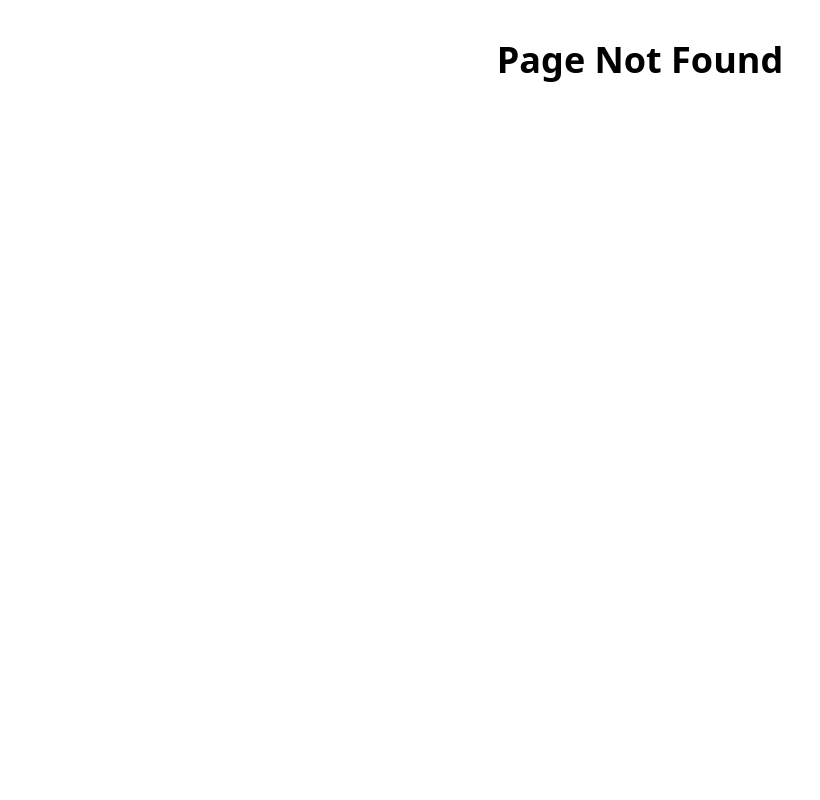
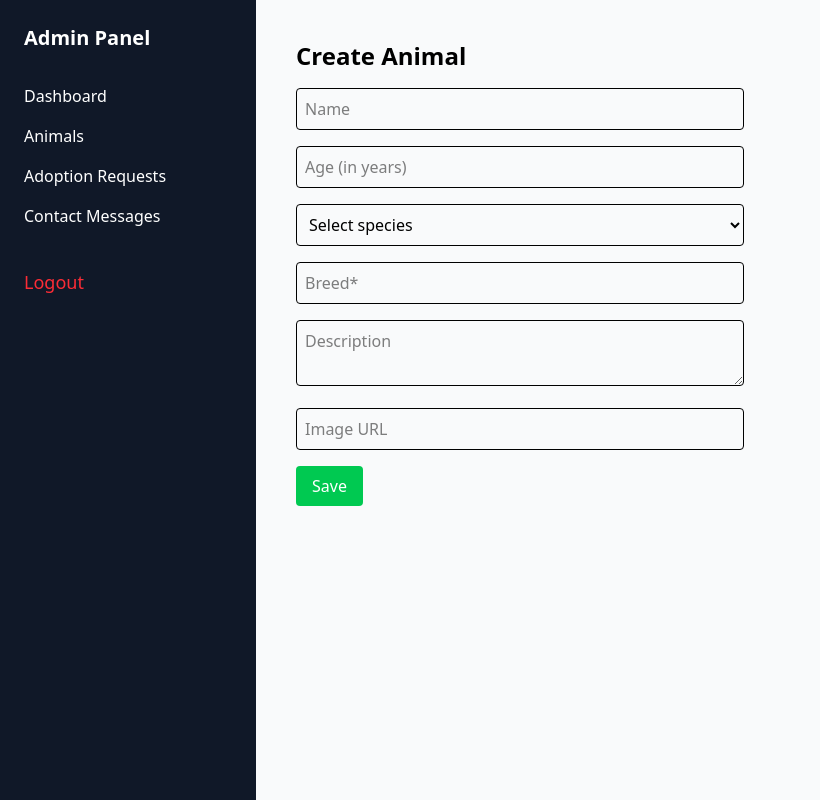
Before and after one commit to angelika-musial/shelter-app, a React (Vite) app in the folder frontend/: page /admin/animals/new in a window 1280 px wide. Before the commit this address had no page. Shown: the whole page, without its empty margins (0-820 px from the left). Built offline with nearby package versions, Linux system fonts and the light colour scheme; sample sign-in values are in the browser's storage.

Commit message:
feat: add create animal page with form validation

```diff
--- a/frontend/src/api/animals.api.ts
+++ b/frontend/src/api/animals.api.ts
@@ -1,7 +1,10 @@
 import { api } from './api';
+import type { AnimalFormData } from '../schemas/animal.schema';
 
 export const getAnimals = () => api.get('/animals');
 
 export const getAnimalById = (id: string) => api.get(`/animals/${id}`);
 
 export const deleteAnimal = (id: string) => api.delete(`/animals/${id}`);
+
+export const createAnimal = (data: AnimalFormData) => api.post('/animals', data);
--- /dev/null
+++ b/frontend/src/components/animals/AnimalForm.tsx
@@ -0,0 +1,106 @@
+import { useForm } from 'react-hook-form';
+import {
+	animalSchema,
+	type AnimalFormInput,
+	type AnimalFormData,
+} from '../../schemas/animal.schema';
+import { zodResolver } from '@hookform/resolvers/zod';
+
+interface Props {
+	onSubmit: (data: AnimalFormData) => void;
+	defaultValues?: Partial<AnimalFormInput>;
+}
+
+const AnimalForm = ({ onSubmit, defaultValues }: Props) => {
+	const {
+		register,
+		handleSubmit,
+		formState: { errors },
+	} = useForm<AnimalFormInput, unknown, AnimalFormData>({
+		resolver: zodResolver(animalSchema),
+		defaultValues,
+	});
+
+	return (
+		<form
+			onSubmit={handleSubmit(onSubmit)}
+			className='space-y-4 max-w-md'
+			noValidate
+		>
+			<div>
+				<input
+					{...register('name')}
+					placeholder='Name'
+					className='w-full border p-2 rounded'
+				/>
+				{errors.name && (
+					<p className='text-red-500 text-sm'>{errors.name.message}</p>
+				)}
+			</div>
+
+			<div>
+				<input
+					type='number'
+					step='0.1'
+					{...register('age')}
+					placeholder='Age (in years)'
+					className='w-full border p-2 rounded'
+				/>
+				{errors.age && (
+					<p className='text-red-500 text-sm'>{errors.age.message}</p>
+				)}
+			</div>
+
+			<div>
+				<select {...register('species')} className='w-full border p-2 rounded'>
+					<option value=''>Select species</option>
+					<option value='dog'>Dog</option>
+					<option value='cat'>Cat</option>
+					<option value='other'>Other</option>
+				</select>
+				{errors.species && (
+					<p className='text-red-500 text-sm'>{errors.species.message}</p>
+				)}
+			</div>
+
+			<div>
+				<input
+					{...register('breed')}
+					placeholder='Breed*'
+					className='w-full border p-2 rounded'
+				/>
+			</div>
+
+			<div>
+				<textarea
+					{...register('description')}
+					placeholder='Description'
+					className='w-full border p-2 rounded'
+				/>
+				{errors.description && (
+					<p className='text-red-500 text-sm'>{errors.description.message}</p>
+				)}
+			</div>
+
+			<div>
+				<input
+					{...register('imageUrl')}
+					placeholder='Image URL'
+					className='w-full border p-2 rounded'
+				/>
+				{errors.imageUrl && (
+					<p className='text-red-500 text-sm'>{errors.imageUrl.message}</p>
+				)}
+			</div>
+
+			<button
+				type='submit'
+				className='bg-green-500 text-white px-4 py-2 rounded hover:bg-green-600 cursor-pointer'
+			>
+				Save
+			</button>
+		</form>
+	);
+};
+
+export default AnimalForm;
--- a/frontend/src/pages/admin/AdminAnimalsPage.tsx
+++ b/frontend/src/pages/admin/AdminAnimalsPage.tsx
@@ -37,9 +37,22 @@ const AdminAnimalsPage = () => {
 		navigate(`/admin/animals/edit/${id}`);
 	};
 
+	const handleCreate = () => {
+		navigate('/admin/animals/new');
+	};
+
 	return (
 		<>
-			<h2 className='text-2xl text-center font-bold mb-6'>Animals</h2>
+			<div className='flex items-center justify-between mb-6'>
+				<h2 className='text-2xl font-bold'>Animals</h2>
+
+				<button
+					onClick={handleCreate}
+					className='px-4 py-2 bg-green-500 text-white rounded hover:bg-green-600 cursor-pointer'
+				>
+					Create New Animal
+				</button>
+			</div>
 			<AnimalList
 				animals={animals}
 				isAdmin
--- /dev/null
+++ b/frontend/src/pages/admin/CreateAnimalPage.tsx
@@ -0,0 +1,22 @@
+import { useNavigate } from 'react-router-dom';
+import AnimalForm from '../../components/animals/AnimalForm';
+import { createAnimal } from '../../api/animals.api';
+import type { AnimalFormData } from '../../schemas/animal.schema';
+
+const CreateAnimalPage = () => {
+	const navigate = useNavigate();
+
+	const handleCreate = async (data: AnimalFormData) => {
+		await createAnimal(data);
+		navigate('/admin/animals');
+	};
+
+	return (
+		<div className='p-4'>
+			<h2 className='text-2xl font-bold mb-4'>Create Animal</h2>
+			<AnimalForm onSubmit={handleCreate} />
+		</div>
+	);
+};
+
+export default CreateAnimalPage;
--- a/frontend/src/routes/AppRouter.tsx
+++ b/frontend/src/routes/AppRouter.tsx
@@ -12,6 +12,7 @@ import AdminLayout from '../components/admin/AdminLayout';
 import AdminAnimalsPage from '../pages/admin/AdminAnimalsPage';
 import AdminAdoptionRequestsPage from '../pages/admin/AdminAdoptionRequestsPage';
 import AdminContactMessagesPage from '../pages/admin/AdminContactMessagesPage';
+import CreateAnimalPage from '../pages/admin/CreateAnimalPage';
 
 export const router = createBrowserRouter([
 	{
@@ -37,6 +38,7 @@ export const router = createBrowserRouter([
 			{ index: true, element: <Navigate to='dashboard' replace /> },
 			{ path: 'dashboard', element: <AdminDashboardPage /> },
 			{ path: 'animals', element: <AdminAnimalsPage /> },
+			{ path: 'animals/new', element: <CreateAnimalPage /> },
 			{ path: 'adoption-requests', element: <AdminAdoptionRequestsPage /> },
 			{ path: 'contact-messages', element: <AdminContactMessagesPage /> },
 		],
--- /dev/null
+++ b/frontend/src/schemas/animal.schema.ts
@@ -0,0 +1,27 @@
+import { z } from 'zod';
+
+export const animalSchema = z.object({
+	name: z.string().trim().min(2, 'Name must be at least 2 characters'),
+	age: z
+		.string()
+		.min(1, 'Age is required')
+		.transform((val) => Number(val))
+		.refine((val) => !isNaN(val), {
+			message: 'Age must be a number',
+		})
+		.refine((val) => val >= 0, {
+			message: 'Age cannot be negative',
+		}),
+	species: z
+		.string()
+		.min(1, 'Species is required')
+		.refine((val) => ['dog', 'cat', 'other'].includes(val), {
+			message: 'Invalid species',
+		}) as z.ZodType<'dog' | 'cat' | 'other'>,
+	breed: z.string().optional(),
+	description: z.string().min(10, 'Description must be at least 10 characters'),
+	imageUrl: z.url('Must be a valid URL'),
+});
+
+export type AnimalFormInput = z.input<typeof animalSchema>;
+export type AnimalFormData = z.output<typeof animalSchema>;
```
